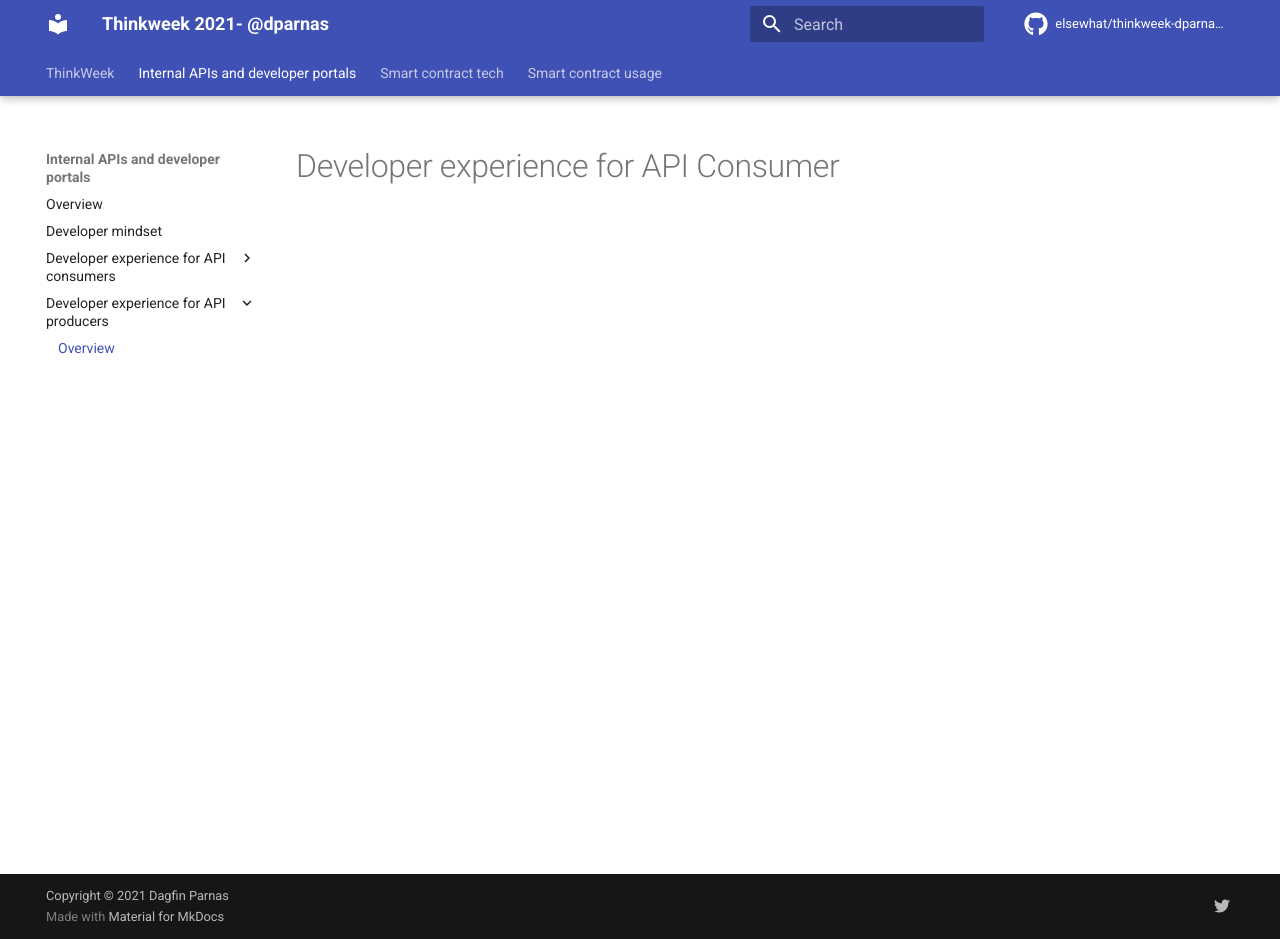
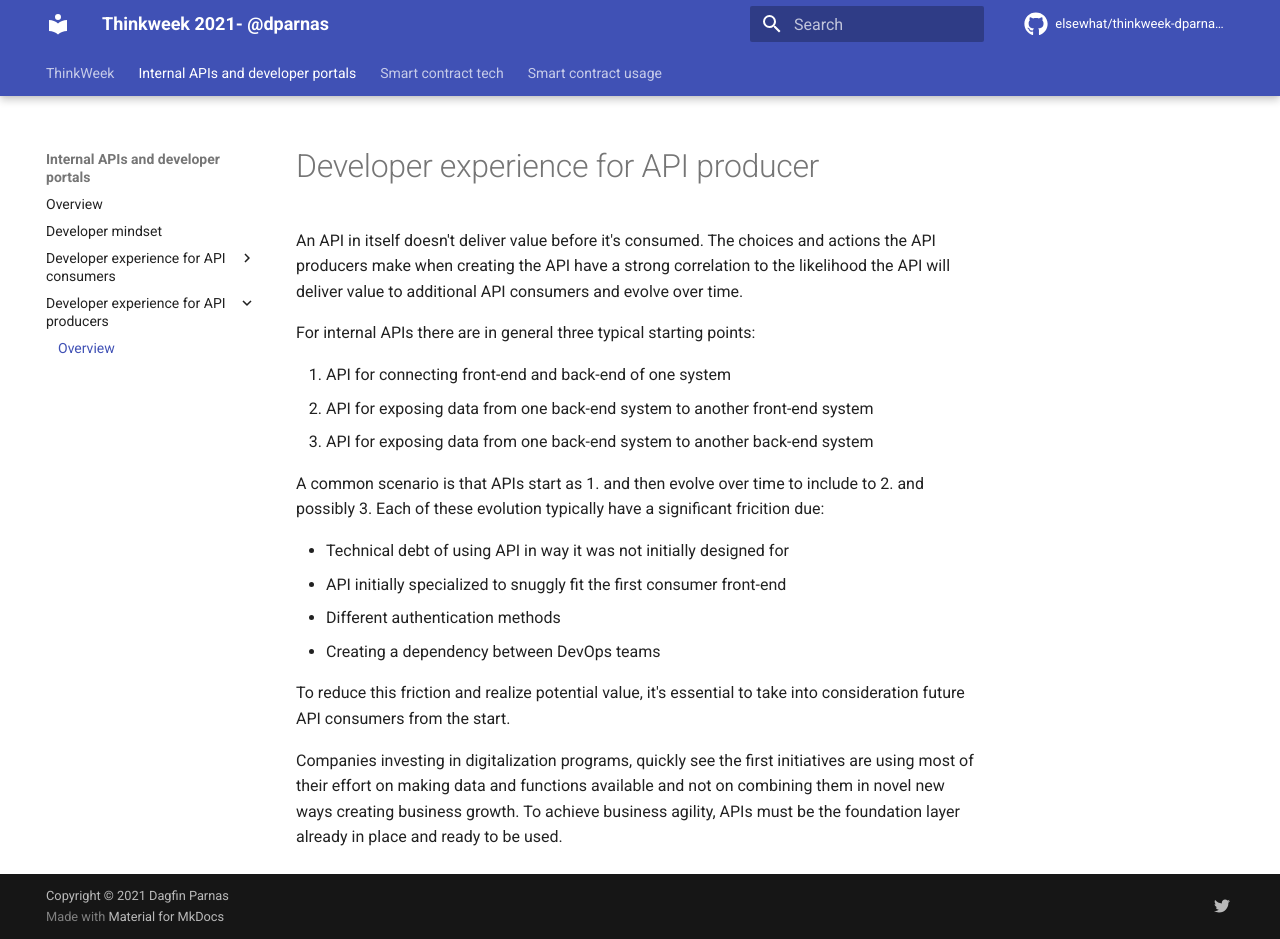
Before and after one commit to elsewhat/thinkweek-dparnas-2021, an MkDocs documentation site: the page built from docs/internal-apis/dx-producer-overview.md, in a window 1280 px wide and 939 px high. Built offline with MkDocs 1.6.1 and Material for MkDocs 9.7.7, drawn with Linux system fonts in a browser that asks for light colours; comment, search, counter and statistics services are not loaded.

Commit message:
Update dx-producer-overview.md

```diff
--- a/docs/internal-apis/dx-producer-overview.md
+++ b/docs/internal-apis/dx-producer-overview.md
@@ -1 +1,19 @@
-# Developer experience for API Consumer
+# Developer experience for API producer
+An API in itself doesn't deliver value before it's consumed. The choices and actions the API producers make when creating the API have a strong correlation to the likelihood the API will deliver value to additional API consumers and evolve over time.
+
+For internal APIs there are in general three typical starting points:
+
+1. API for connecting front-end and back-end of one system
+1. API for exposing data from one back-end system to another front-end system
+1. API for exposing data from one back-end system to another back-end system
+
+A common scenario is that APIs start as 1. and then evolve over time to include to 2. and possibly 3. Each of these evolution typically have a significant fricition due:
+
+- Technical debt of using API in way it was not initially designed for
+- API initially specialized to snuggly fit the first consumer front-end
+- Different authentication methods
+- Creating a dependency between DevOps teams
+
+To reduce this friction and realize potential value, it's essential to take into consideration future API consumers from the start.
+
+Companies investing in digitalization programs, quickly see the first initiatives are using most of their effort on making data and functions available and not on combining them in novel new ways creating business growth. To achieve business agility, APIs must be the foundation layer already in place and ready to be used.
```
